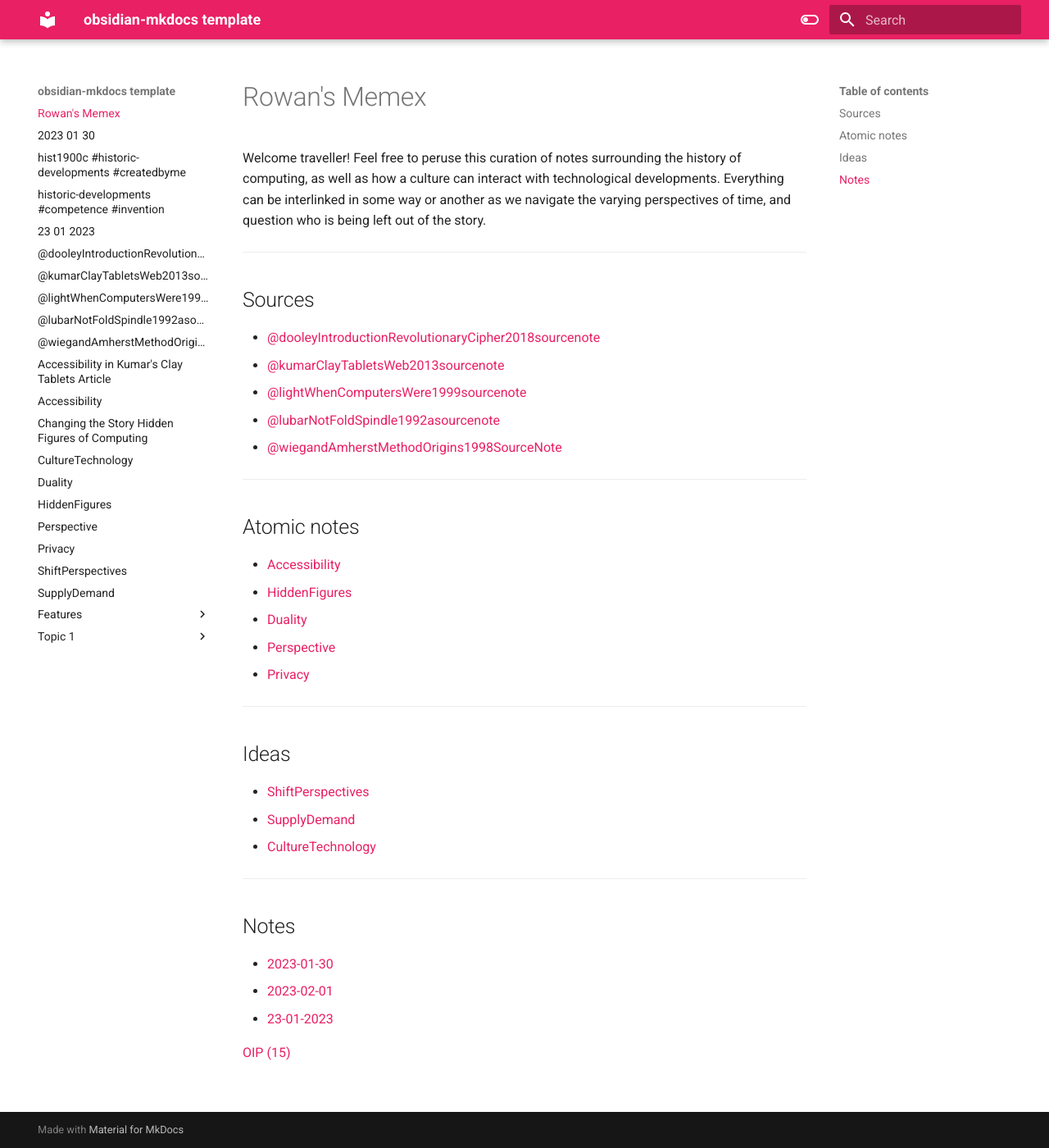
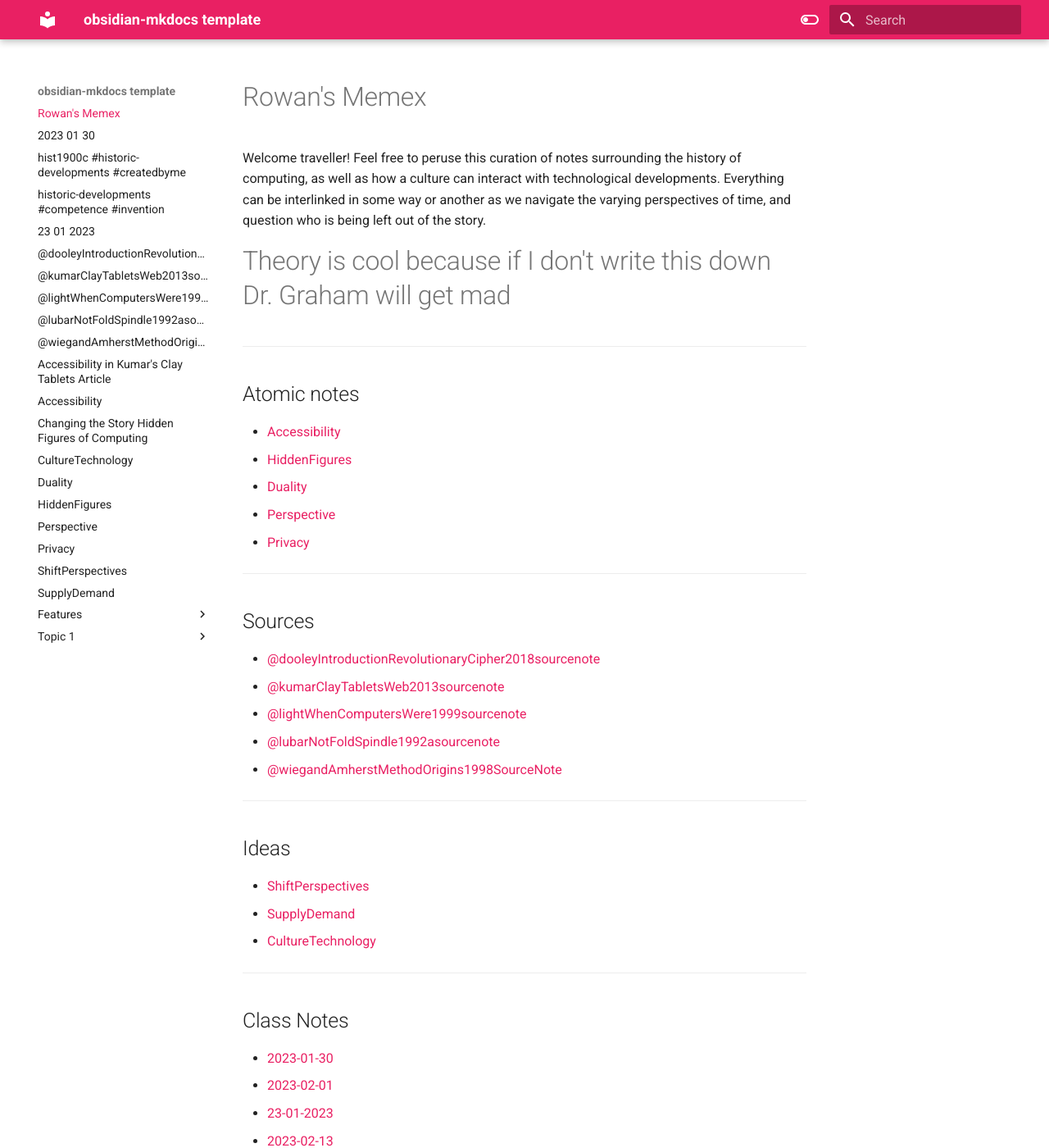
Before and after one commit to rowanegg/thememexofegg, an MkDocs documentation site: the page built from docs/index.md, in a window 1280 px wide and 1400 px high. Shown: the whole window at 82% size. Built offline with MkDocs 1.6.1 and Material for MkDocs 9.7.7, drawn with Linux system fonts in a browser that asks for light colours.

Commit message:
Add files via upload

```diff
--- a/docs/index.md
+++ b/docs/index.md
@@ -3,7 +3,20 @@
 
 Welcome traveller! Feel free to peruse this curation of notes surrounding the history of computing, as well as how a culture can interact with technological developments. Everything can be interlinked in some way or another as we navigate the varying perspectives of time, and question who is being left out of the story.
 
+# Theory is cool because if I don't write this down Dr. Graham will get mad
+
 ---
+
+## Atomic notes
+
+- [Accessibility](Accessibility.md)
+- [HiddenFigures](HiddenFigures.md)
+- [Duality](Duality.md)
+- [Perspective](Perspective.md)
+- [Privacy](Privacy.md)
+
+---
+
 ## Sources
 
 - [@dooleyIntroductionRevolutionaryCipher2018sourcenote](@dooleyIntroductionRevolutionaryCipher2018sourcenote.md)
@@ -13,15 +26,6 @@ Welcome traveller! Feel free to peruse this curation of notes surrounding the hi
 - [@wiegandAmherstMethodOrigins1998SourceNote](@wiegandAmherstMethodOrigins1998SourceNote.md)
 
 ---
-## Atomic notes
-
-- [Accessibility](Accessibility.md)
-- [HiddenFigures](HiddenFigures.md)
-- [Duality](Duality.md)
-- [Perspective](Perspective.md)
-- [Privacy](Privacy.md)
-
----
 ## Ideas
 
 - [ShiftPerspectives](ShiftPerspectives.md)
@@ -29,11 +33,12 @@ Welcome traveller! Feel free to peruse this curation of notes surrounding the hi
 - [CultureTechnology](CultureTechnology.md)
 
 ---
-
-## Notes
+## Class Notes
 - [2023-01-30](2023-01-30.md)
 - [2023-02-01](2023-02-01.md)
 - [23-01-2023](23-01-2023.md)
+- [2023-02-13](2023-02-13.md)
+- [2023-02-15](2023-02-15.md)
 
 
 [OIP (15)](OIP%20(15).jpg)
```
